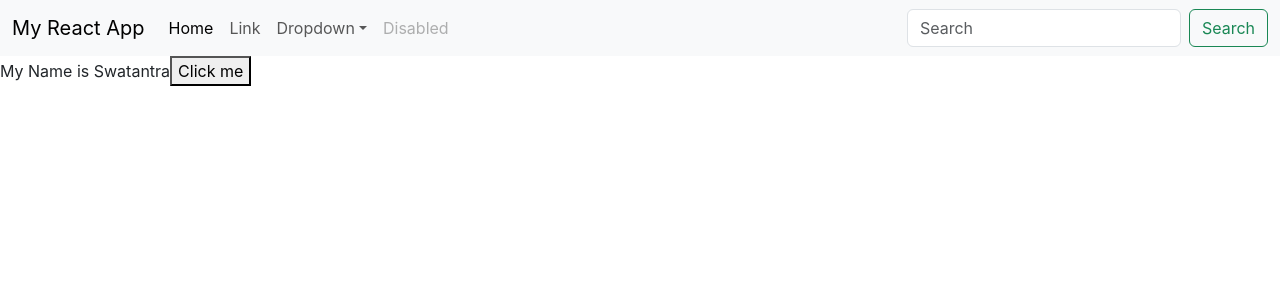
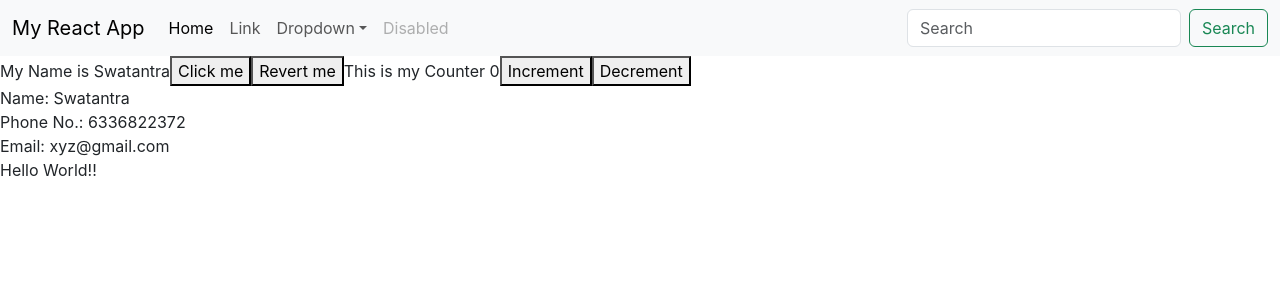
Before and after one commit to swat1000/ReactJS, a React (Create React App) app in the folder ClassLearning/classwork/: page / in a window 1280 px wide. Shown: the top 300 px of the page. Built offline with nearby package versions, Linux system fonts and the light colour scheme.

Commit message:
WIP: Increment and decrement of number usestate

```diff
--- a/ClassLearning/classwork/src/App.js
+++ b/ClassLearning/classwork/src/App.js
@@ -5,6 +5,8 @@ import { useState } from 'react';
 
 function App() {
   const [name, setName]=useState('Swatantra')
+  const [Incnum, setNum]=useState(0)
+  const [Decnum, decNum]=useState(0)
 
   const contactDetails = {
     name: 'Swatantra',
@@ -16,16 +18,33 @@ function App() {
     setName('Chaurasia')
   }
 
+  function RevertClick(){
+    setName('Swatantra')
+  }
+
+  function Increment(){
+    setNum(Incnum+1)
+  }
+
+  function Decrement(){
+    setNum(Incnum-1)
+  }
+
 
   return (
     <div>
       <Header></Header>
       My Name is {name}
       <button onClick={handleClick}>Click me</button>
+      <button onClick={RevertClick}>Revert me</button>
 
-      {/* <Contactus name={contactDetails.name}
+      This is my Counter {Incnum}
+      <button onClick={Increment}>Increment</button>
+      <button onClick={Decrement}>Decrement</button>
+
+      <Contactus name={contactDetails.name}
         phone={contactDetails.phone} email={contactDetails.email}>
-      </Contactus> */}
+      </Contactus>
     </div>
 
   );
```
